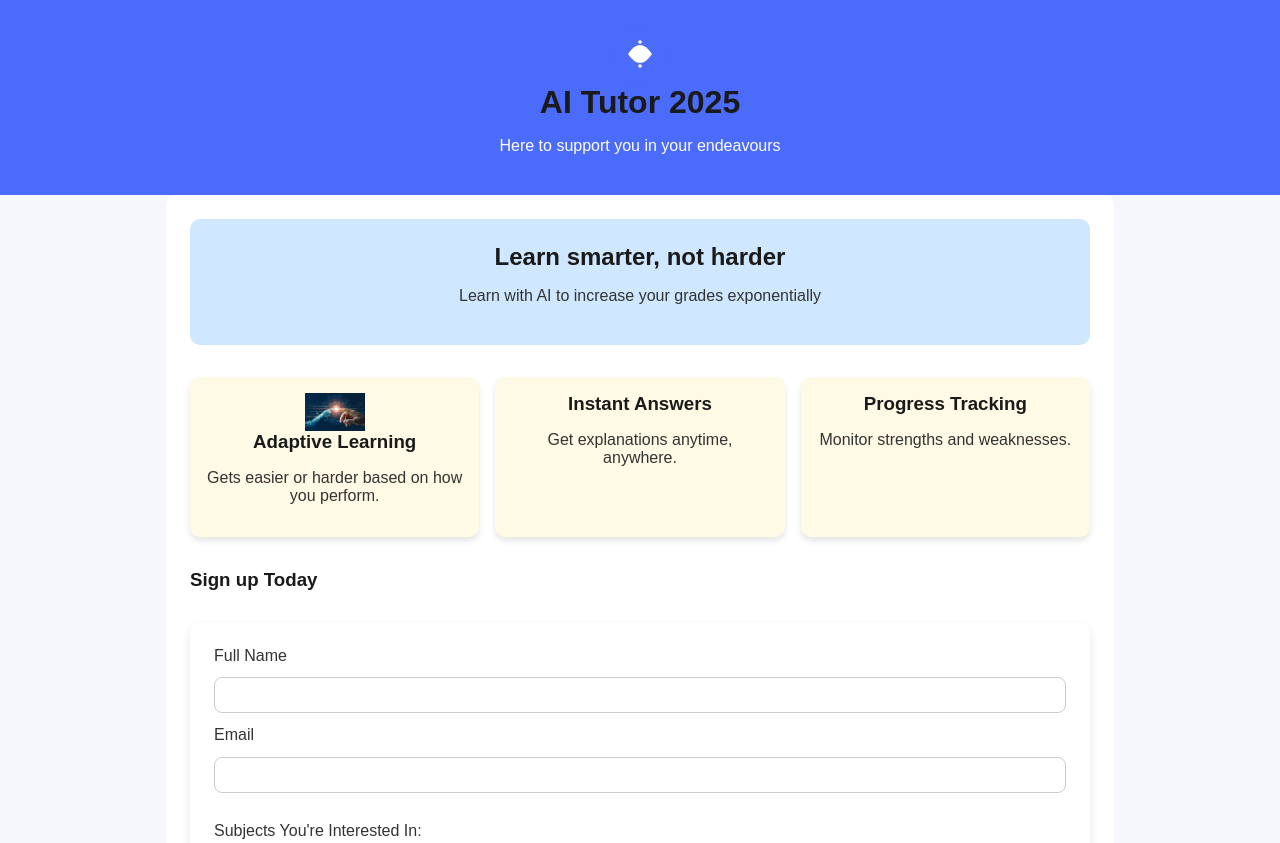
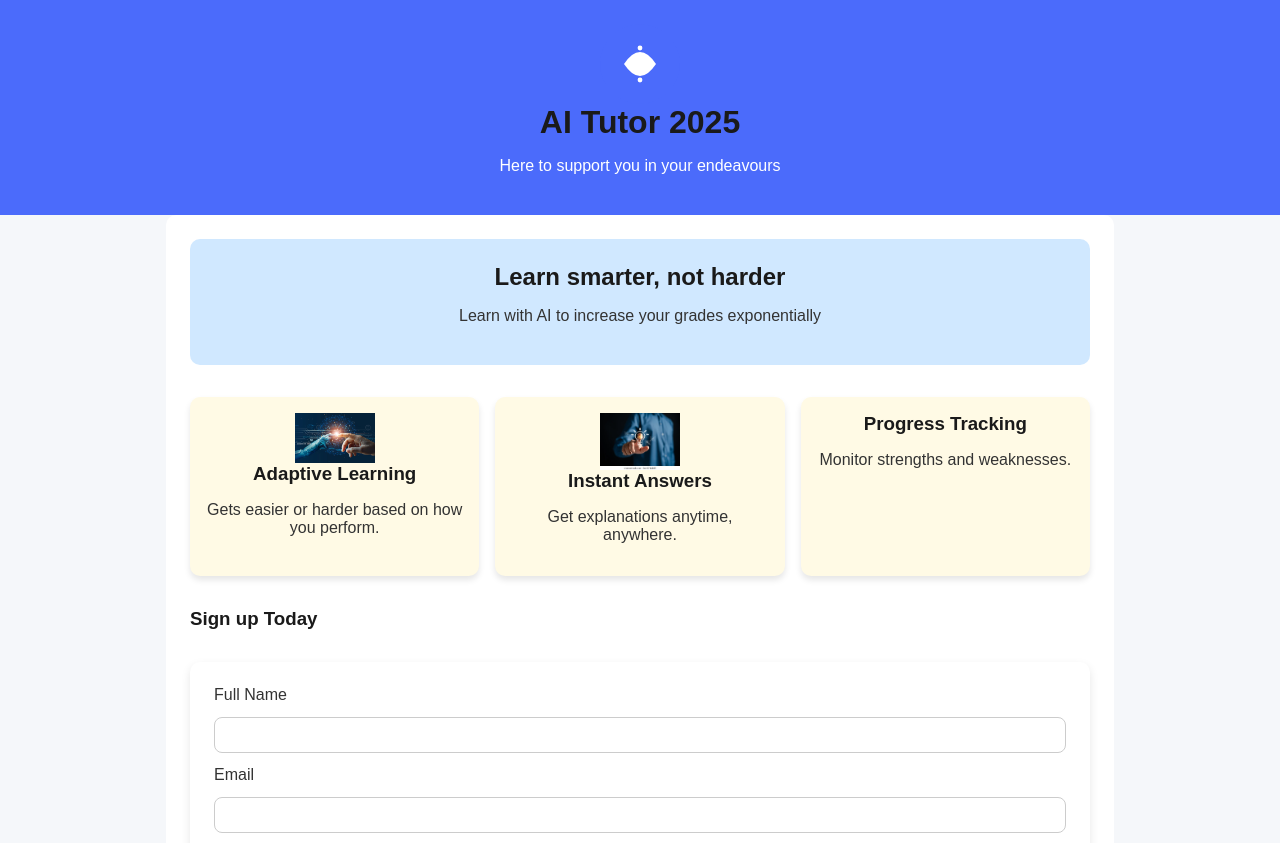
Before and after one commit to l250709/Assignment-2, a plain HTML site: page index.html in a window 1280 px wide. Shown: the top 843 px of the page. Drawn offline with Linux system fonts and the light colour scheme.

Commit message:
Update image size and upload new image

```diff
--- a/index.html
+++ b/index.html
@@ -8,7 +8,7 @@
 
 <body>
     <header class="site-header">
-        <img src="assets/logo.svg" alt="Logo" width="60">
+        <img src="assets/logo.svg" alt="Logo" width="80">
         <h1>AI Tutor 2025</h1><!-- Title displayed on the webpage -->
         <p>Here to support you in your endeavours</p> <!-- Subtitle / tagline -->
     </header>
@@ -23,12 +23,13 @@
         <!-- Features section -->
         <section class="features">
             <div class="feature-card">
-                <img src="assets/adaptibility.jpg" alt="Adaptive Learning Icon" width="60">
+                <img src="assets/adaptibility.jpg" alt="Adaptive Learning Icon" width="80">
                 <h3>Adaptive Learning</h3>
                 <p>Gets easier or harder based on how you perform.</p>
             </div>
 
             <div class="feature-card">
+                <img src="assets/instant.jpg" alt="Instant Anaswers Icon" width="80">
                 <h3>Instant Answers</h3>
                 <p>Get explanations anytime, anywhere.</p>
             </div>
```
